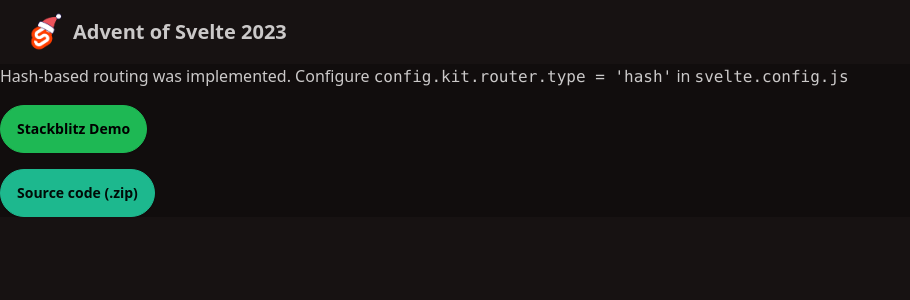
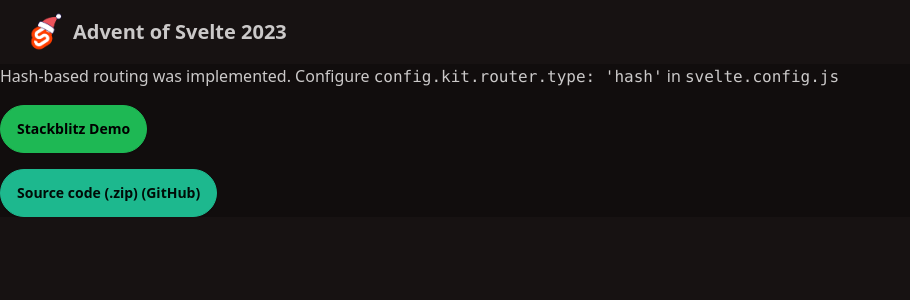
Before and after one commit to mumbler9486/mumbler9486-advent-of-svelte-2024, a SvelteKit app: page /day21 in a window 1280 px wide. Shown: the top 300 px of the page, without its empty margins (0-910 px from the left). Built offline with nearby package versions, Linux system fonts and the light colour scheme.

Commit message:
💬 Improve links with target blank

```diff
--- a/src/routes/day18/+page.svelte
+++ b/src/routes/day18/+page.svelte
@@ -5,6 +5,7 @@
 <p>Try playing with the JS, CSS, and AST tabs in the playground.</p>
 <a
 	class="btn btn-primary mt-4"
+	target="_blank"
 	href="https://svelte.dev/playground/2a3b3f35d6fe4a4ca2cf457b5e6ddcb3?version=5.15.0"
 	>Demo (Svelte Playground)</a
 >
@@ -14,6 +15,7 @@
 
 <a
 	class="btn btn-primary mt-4"
+	target="_blank"
 	href="https://github.com/mumbler9486/mumbler9486-advent-of-svelte-2024/blob/main/src/routes/day18/day18-demo.svelte"
-	>GitHub Source</a
+	>Source Code (GitHub)</a
 >
--- a/src/routes/day19/+page.svelte
+++ b/src/routes/day19/+page.svelte
@@ -17,7 +17,7 @@
 		<code>inline</code> - Inlines all .js and .css files in the HTML. The result can be usable without
 		a server.
 	</li>
-	<a class="link mt-8" href="https://svelte.dev/docs/kit/configuration#output"
+	<a class="link mt-8" target="_blank" href="https://svelte.dev/docs/kit/configuration#output"
 		>Svelte Docs (Configuration &gt; Output &gt; Bundle Strategy)</a
 	>
 </div>
--- a/src/routes/day20/+page.svelte
+++ b/src/routes/day20/+page.svelte
@@ -7,6 +7,7 @@
 </p>
 <a
 	class="btn btn-primary mt-4"
+	target="_blank"
 	href="https://svelte.dev/playground/2a3b3f35d6fe4a4ca2cf457b5e6ddcb3?version=5.15.0"
 	>Day 18 Demo (Svelte Playground in VIM mode)</a
 >
--- a/src/routes/day21/+page.svelte
+++ b/src/routes/day21/+page.svelte
@@ -3,13 +3,14 @@
 
 <div class="flex flex-col gap-4">
 	<p>
-		Hash-based routing was implemented. Configure <code>config.kit.router.type = 'hash'</code> in
+		Hash-based routing was implemented. Configure <code>config.kit.router.type: 'hash'</code> in
 		<code>svelte.config.js</code>
 	</p>
 
 	<p>
 		<a
 			class="btn btn-primary"
+			target="_blank"
 			href="https://stackblitz.com/edit/sveltejs-kit-template-default-mc6eb9zp?file=src%2Froutes%2Fabout%2F%2Bpage.svelte"
 			>Stackblitz Demo</a
 		>
@@ -18,8 +19,9 @@
 	<p>
 		<a
 			class="btn btn-secondary"
+			target="_blank"
 			href="https://github.com/mumbler9486/mumbler9486-advent-of-svelte-2024/blob/main/src/routes/day21/hash-based-routing-demo.zip"
-			>Source code (.zip)</a
+			>Source code (.zip) (GitHub)</a
 		>
 	</p>
 </div>
```
